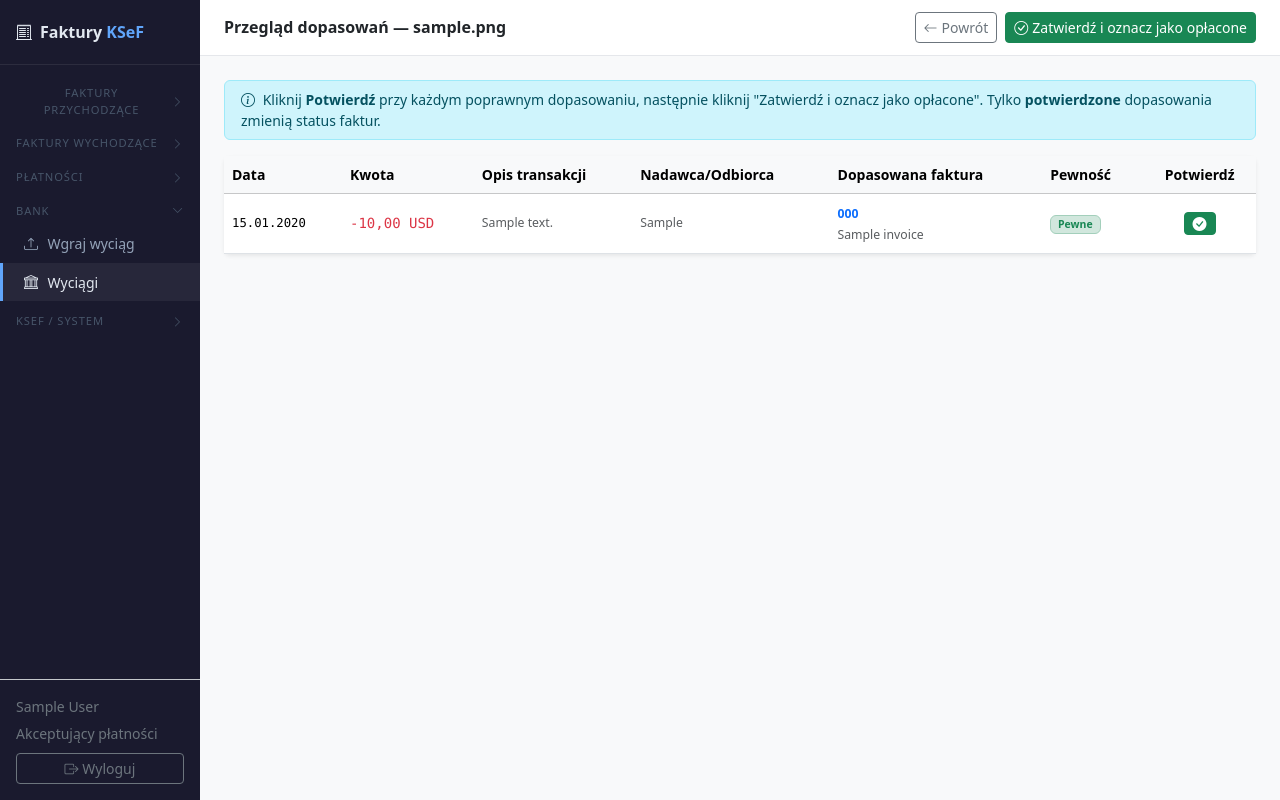
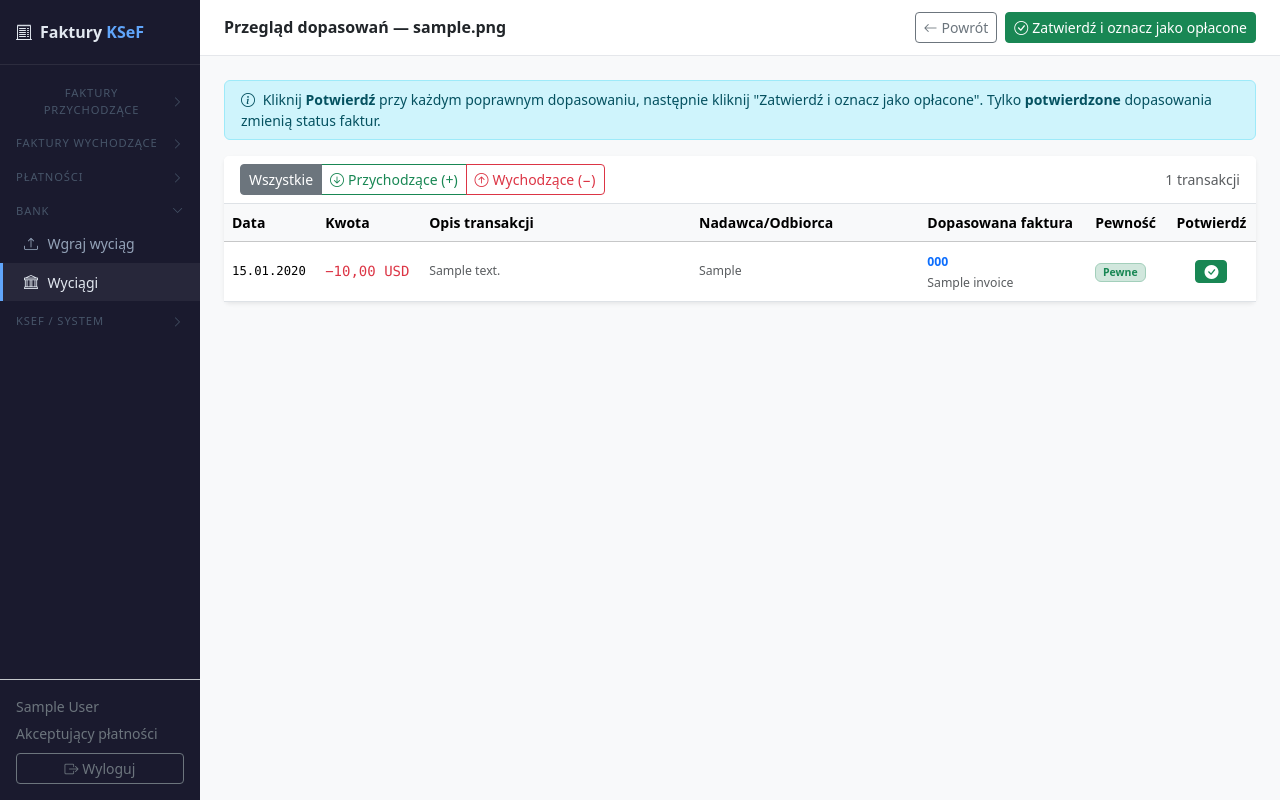
Before and after one commit to Elviszyje/ksef_synchro, a Django app: page /bank-statements/1/review/ in a window 1280 px wide. Run offline with Django 5.2, Linux system fonts and the light colour scheme; a user stored in the database is signed in; tables that the repository leaves empty hold one stand-in row (values such as "Sample post"); parts of the project's set-up code (start-up, migrations or seed data) failed here and were passed over; some libraries are stand-ins or nearby versions.

Commit message:
feat: filtrowanie transakcji przychodzące/wychodzące + szersze kolumny opisu
- Przyciski filtra nad tabelą: Wszystkie / Przychodzące (+) / Wychodzące (−)
- Filtrowanie po stronie JS bez przeładowania, licznik widocznych transakcji
- Kolumny opisu i nadawcy bez truncate i max-width — pełna treść z zawijaniem

Co-Authored-By: Claude Sonnet 4.6 <noreply@anthropic.com>

```diff
--- a/apps/bank_statements/templates/bank_statements/match_review.html
+++ b/apps/bank_statements/templates/bank_statements/match_review.html
@@ -29,26 +29,43 @@
 {% endif %}
 
 <div class="card border-0 shadow-sm">
+  <div class="card-header bg-white border-bottom py-2 d-flex align-items-center gap-2">
+    <div class="btn-group btn-group-sm" role="group" aria-label="Filtr kierunku">
+      <button type="button" class="btn btn-outline-secondary active" id="filter-all">Wszystkie</button>
+      <button type="button" class="btn btn-outline-success" id="filter-credit">
+        <i class="bi bi-arrow-down-circle me-1"></i>Przychodzące (+)
+      </button>
+      <button type="button" class="btn btn-outline-danger" id="filter-debit">
+        <i class="bi bi-arrow-up-circle me-1"></i>Wychodzące (−)
+      </button>
+    </div>
+    <span class="text-muted small ms-auto" id="tx-count"></span>
+  </div>
   <div class="table-responsive">
-    <table class="table table-hover mb-0 align-middle" style="font-size:.875rem;">
+    <table class="table table-hover mb-0 align-middle" style="font-size:.875rem;" id="tx-table">
       <thead class="table-light">
         <tr>
-          <th>Data</th><th>Kwota</th><th>Opis transakcji</th><th>Nadawca/Odbiorca</th>
-          <th>Dopasowana faktura</th><th>Pewność</th><th class="text-center">Potwierdź</th>
+          <th style="white-space:nowrap;">Data</th>
+          <th style="white-space:nowrap;">Kwota</th>
+          <th>Opis transakcji</th>
+          <th>Nadawca/Odbiorca</th>
+          <th style="white-space:nowrap;">Dopasowana faktura</th>
+          <th style="white-space:nowrap;">Pewność</th>
+          <th class="text-center" style="white-space:nowrap;">Potwierdź</th>
         </tr>
       </thead>
       <tbody>
         {% for tx in transactions %}
-        <tr class="{% if tx.is_matched %}table-success-subtle{% endif %}">
-          <td class="small font-monospace">{{ tx.transaction_date|date:"d.m.Y" }}</td>
-          <td class="font-monospace fw-medium {% if not tx.is_debit %}text-success{% else %}text-danger{% endif %}">
-            {% if not tx.is_debit %}+{% else %}-{% endif %}{{ tx.amount|floatformat:2 }} {{ tx.currency }}
+        <tr class="{% if tx.is_matched %}table-success-subtle{% endif %}" data-direction="{% if tx.is_debit %}debit{% else %}credit{% endif %}">
+          <td class="small font-monospace" style="white-space:nowrap;">{{ tx.transaction_date|date:"d.m.Y" }}</td>
+          <td class="font-monospace fw-medium {% if not tx.is_debit %}text-success{% else %}text-danger{% endif %}" style="white-space:nowrap;">
+            {% if not tx.is_debit %}+{% else %}−{% endif %}{{ tx.amount|floatformat:2 }} {{ tx.currency }}
           </td>
-          <td class="text-muted small text-truncate" style="max-width:220px;" title="{{ tx.description }}">
-            {{ tx.description|truncatechars:60 }}
+          <td class="text-muted small" style="min-width:260px; word-break:break-word;">
+            {{ tx.description }}
           </td>
-          <td class="text-muted small text-truncate" style="max-width:200px;" title="{{ tx.counterparty }}">
-            {{ tx.counterparty|truncatechars:50 }}
+          <td class="text-muted small" style="min-width:220px; word-break:break-word;">
+            {{ tx.counterparty }}
           </td>
           <td>
             {% for match in tx.matches.all %}
@@ -83,4 +100,33 @@
     </table>
   </div>
 </div>
+
+<script>
+(function () {
+  const rows = document.querySelectorAll('#tx-table tbody tr[data-direction]');
+  const countEl = document.getElementById('tx-count');
+  const btnAll = document.getElementById('filter-all');
+  const btnCredit = document.getElementById('filter-credit');
+  const btnDebit = document.getElementById('filter-debit');
+
+  function updateCount() {
+    const visible = document.querySelectorAll('#tx-table tbody tr[data-direction]:not([hidden])').length;
+    countEl.textContent = `${visible} transakcji`;
+  }
+
+  function applyFilter(direction) {
+    rows.forEach(row => {
+      row.hidden = direction !== 'all' && row.dataset.direction !== direction;
+    });
+    [btnAll, btnCredit, btnDebit].forEach(b => b.classList.remove('active'));
+    updateCount();
+  }
+
+  btnAll.addEventListener('click', () => { applyFilter('all'); btnAll.classList.add('active'); });
+  btnCredit.addEventListener('click', () => { applyFilter('credit'); btnCredit.classList.add('active'); });
+  btnDebit.addEventListener('click', () => { applyFilter('debit'); btnDebit.classList.add('active'); });
+
+  updateCount();
+})();
+</script>
 {% endblock %}
```
